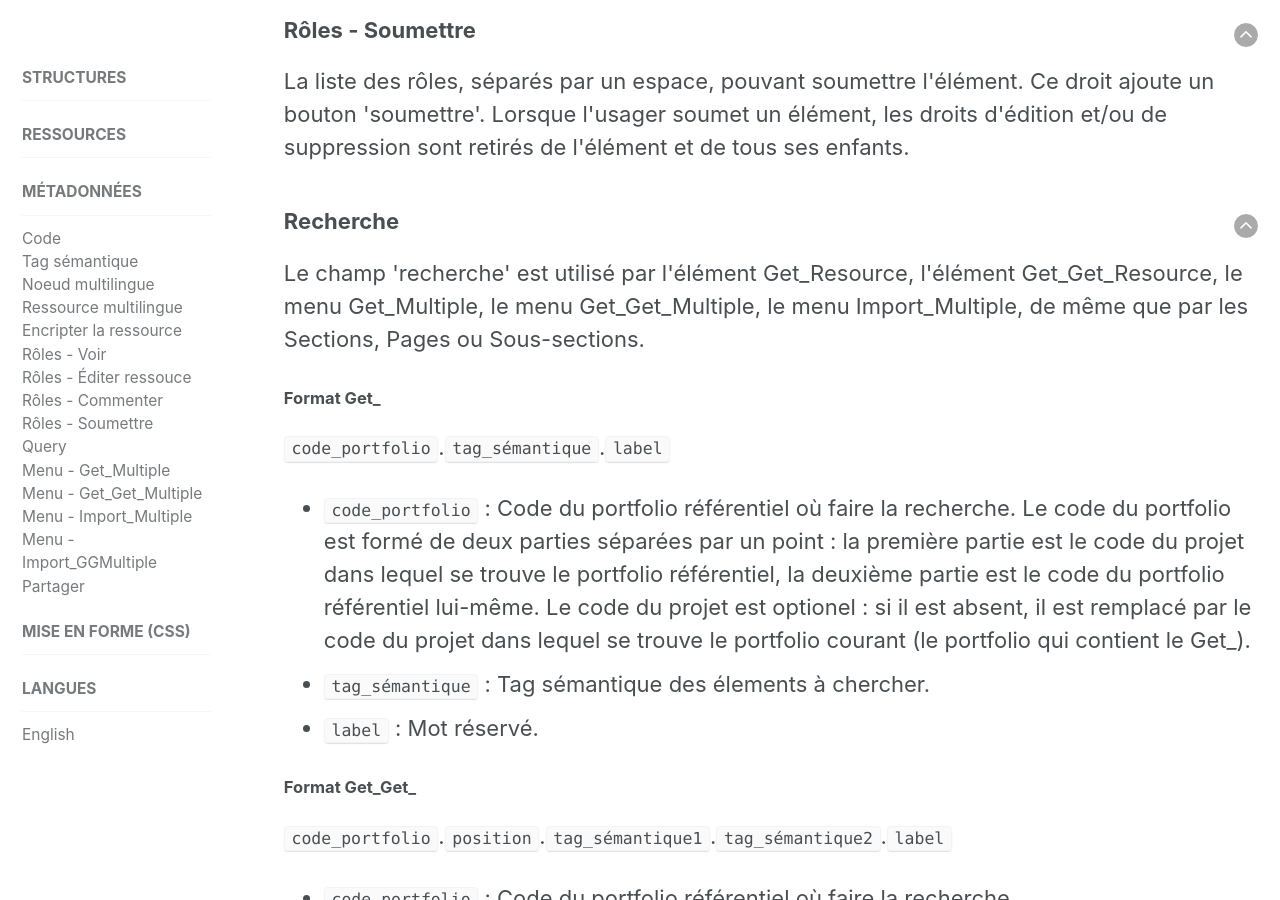
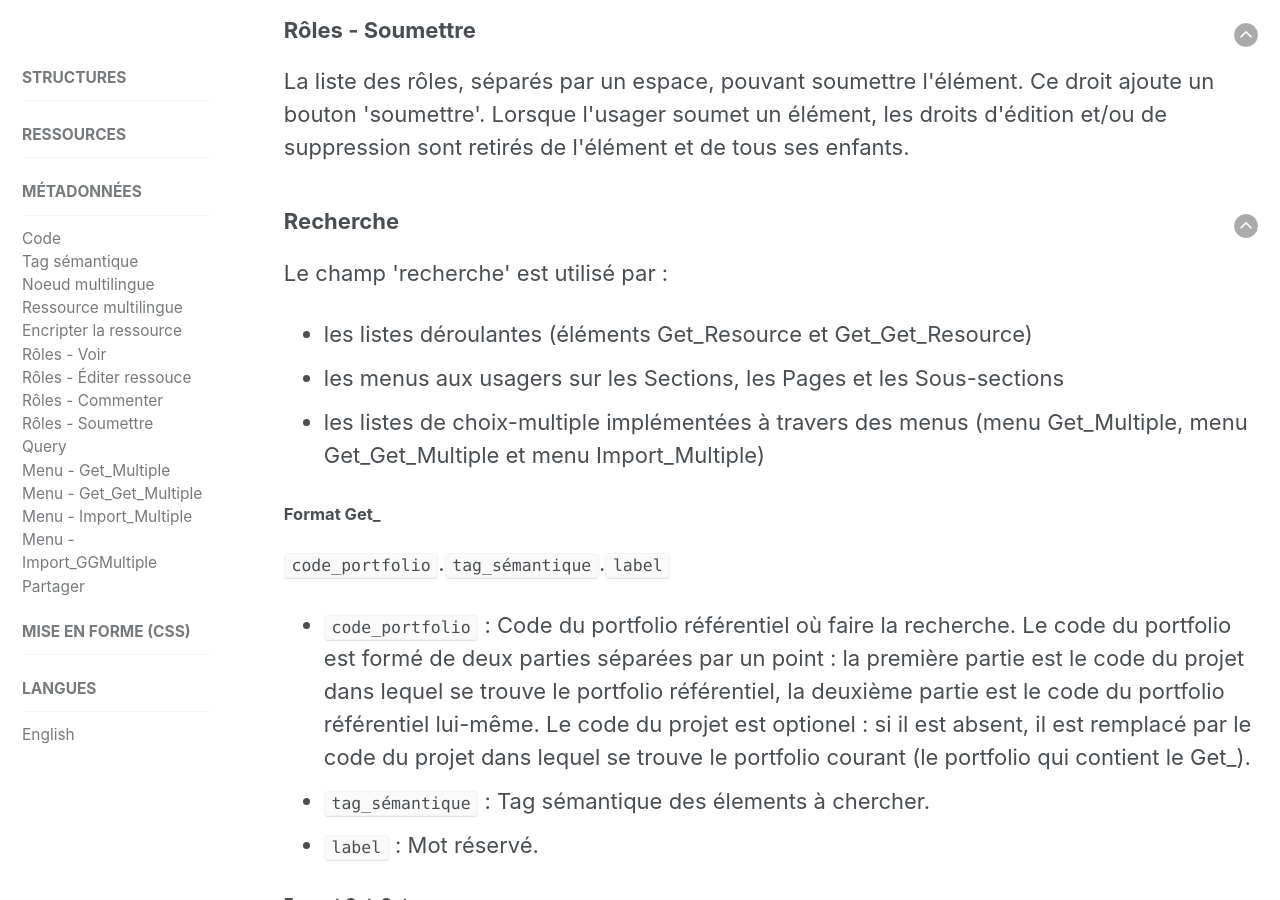
Before and after one commit to karutaproject/karuta-frontend-documentation, a Jekyll site: the page built from _pages/metadata_fr.html, in a window 1280 px wide and 900 px high, scrolled down 3943 px. Built offline with Jekyll 4.4.1, drawn with Linux system fonts in a browser that asks for light colours.

Commit message:
Traduction

```diff
--- a/_pages/metadata_en.html
+++ b/_pages/metadata_en.html
@@ -175,7 +175,7 @@ sidebar:
 			<li>multiple choice "choice-box" menus (Get_Multiple, Get_Get_Multiple and Import_Multiple menus)</li>
 		</ul>
 	</p>
-	<h4>Format Get_</h4>
+	<h5>Format for Get_ (either Get_Resource or Get_Multiple)</h5>
 	<p><code>code_portfolio</code>.<code>tag_sémantique</code>.<code>label</code></p>
 	<ul>
 		<li>
--- a/_pages/metadata_fr.html
+++ b/_pages/metadata_fr.html
@@ -167,9 +167,13 @@ sidebar:
 	<a style='float:right' href='#top'><img src='../assets/img/arrow-up.png'/></a>
 	<h3 id='query'>Recherche</h3>
 	<p>
-		Le champ 'recherche' est utilisé par l'élément Get_Resource, l'élément
-		Get_Get_Resource, le menu Get_Multiple, le menu Get_Get_Multiple, le menu Import_Multiple,
-		de même que par les Sections, Pages ou Sous-sections.
+		Le champ 'recherche' est utilisé par :
+		<ul>
+			<li>les listes déroulantes (éléments Get_Resource et Get_Get_Resource)</i>
+			<li>les menus aux usagers sur les Sections, les Pages et les Sous-sections</i>
+			<li>les listes de choix-multiple implémentées à travers des menus (menu Get_Multiple,
+				menu Get_Get_Multiple et menu Import_Multiple)</i>
+		</ul>
 	</p>
 	<h4>Format Get_</h4>
 	<p><code>code_portfolio</code>.<code>tag_sémantique</code>.<code>label</code></p>
```
